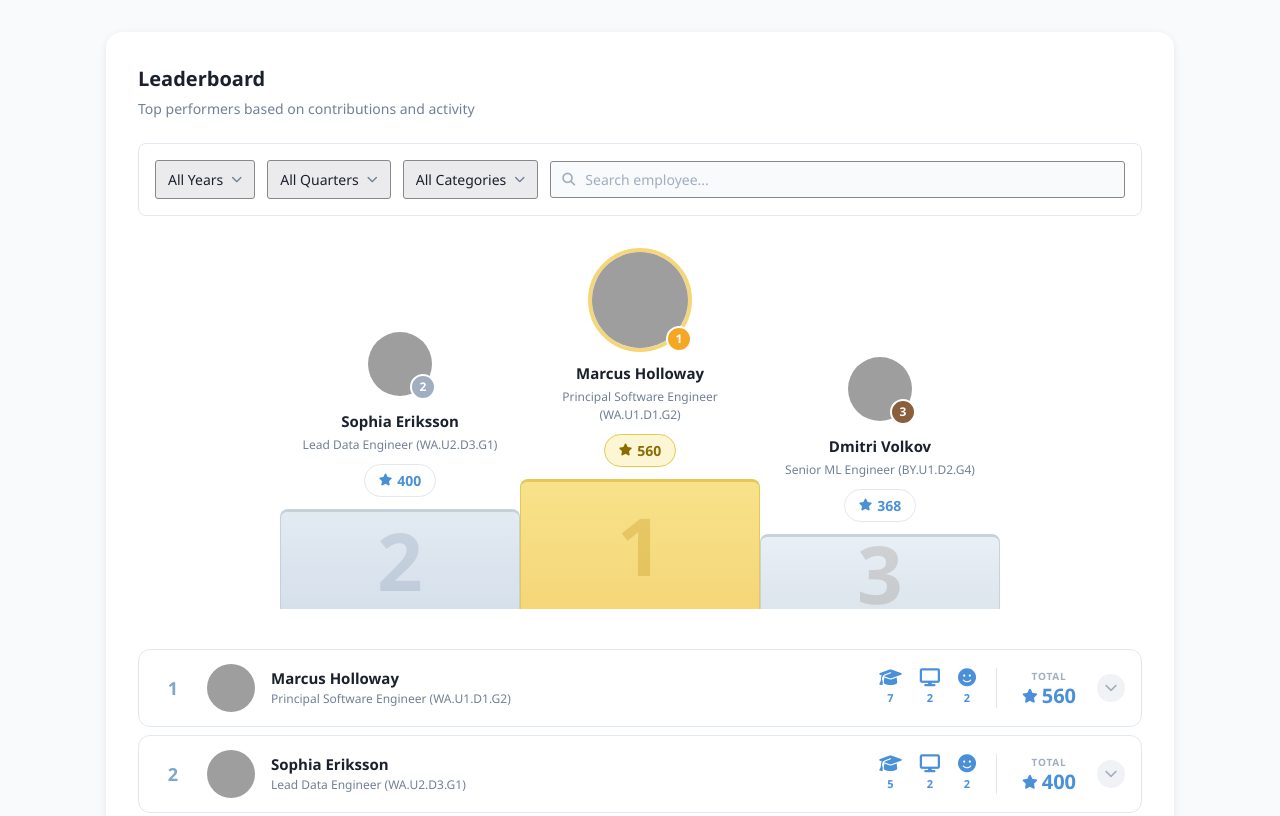
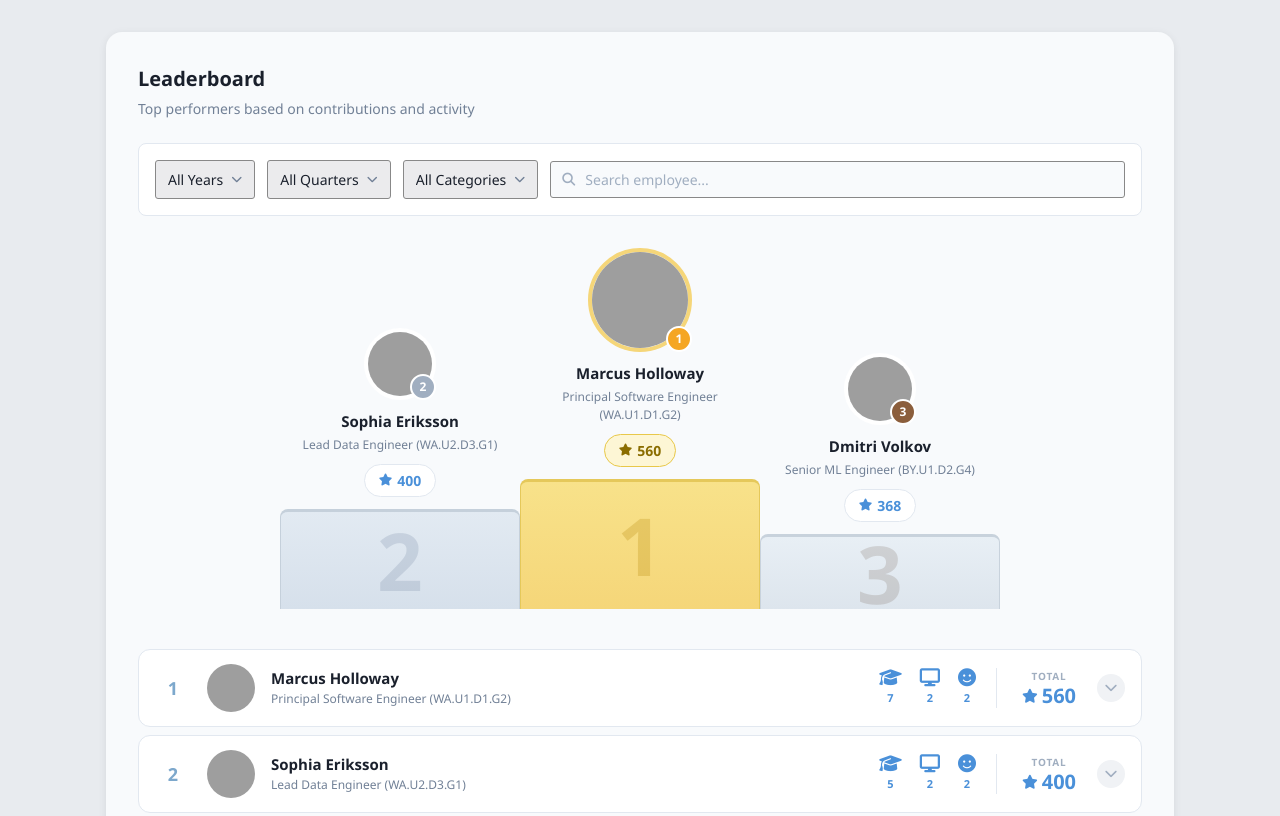
Before and after one commit to dmitry-rodov/edu-ai-2-leaderboard, a plain HTML site: page index.html in a window 1280 px wide. Shown: the top 816 px of the page. Drawn offline with Linux system fonts and the light colour scheme; grey boxes are pictures that could not be loaded.

Commit message:
fix: page bg back to #e8ebef, leaderboard card bg to #f8fafc

```diff
--- a/css/styles.css
+++ b/css/styles.css
@@ -11,7 +11,7 @@
   --color-bronze-podium: #dde5ed;
   --color-primary: #4a90d9;
   --color-primary-light: #e8f2fb;
-  --bg-page: #f8fafc;
+  --bg-page: #e8ebef;
   --bg-card: #ffffff;
   --color-text-primary: #1a202c;
   --color-text-secondary: #718096;
@@ -75,7 +75,7 @@ button {
    LEADERBOARD CARD
    ===================================================== */
 .leaderboard {
-  background: var(--bg-card);
+  background: #f8fafc;
   border-radius: 16px;
   box-shadow: var(--shadow-card);
   padding: 32px;
```
